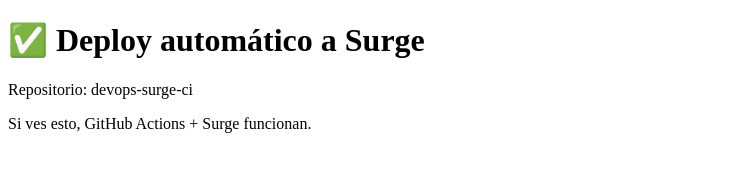
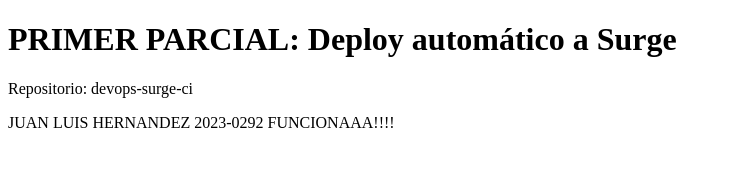
Before and after one commit to JuanLuis2121/devops-surge-ci, a plain HTML site: page index.html in a window 1280 px wide. Shown: the whole page, without its empty margins (0-731 px from the left). Drawn offline with Linux system fonts and the light colour scheme.

Commit message:
Update index.html

```diff
--- a/index.html
+++ b/index.html
@@ -6,8 +6,8 @@
   <title>DevOps - Surge CI</title>
 </head>
 <body>
-  <h1>✅ Deploy automático a Surge</h1>
+  <h1>PRIMER PARCIAL: Deploy automático a Surge</h1>
   <p>Repositorio: devops-surge-ci</p>
-  <p>Si ves esto, GitHub Actions + Surge funcionan.</p>
+  <p>JUAN LUIS HERNANDEZ 2023-0292 FUNCIONAAA!!!!</p>
 </body>
 </html>
```
